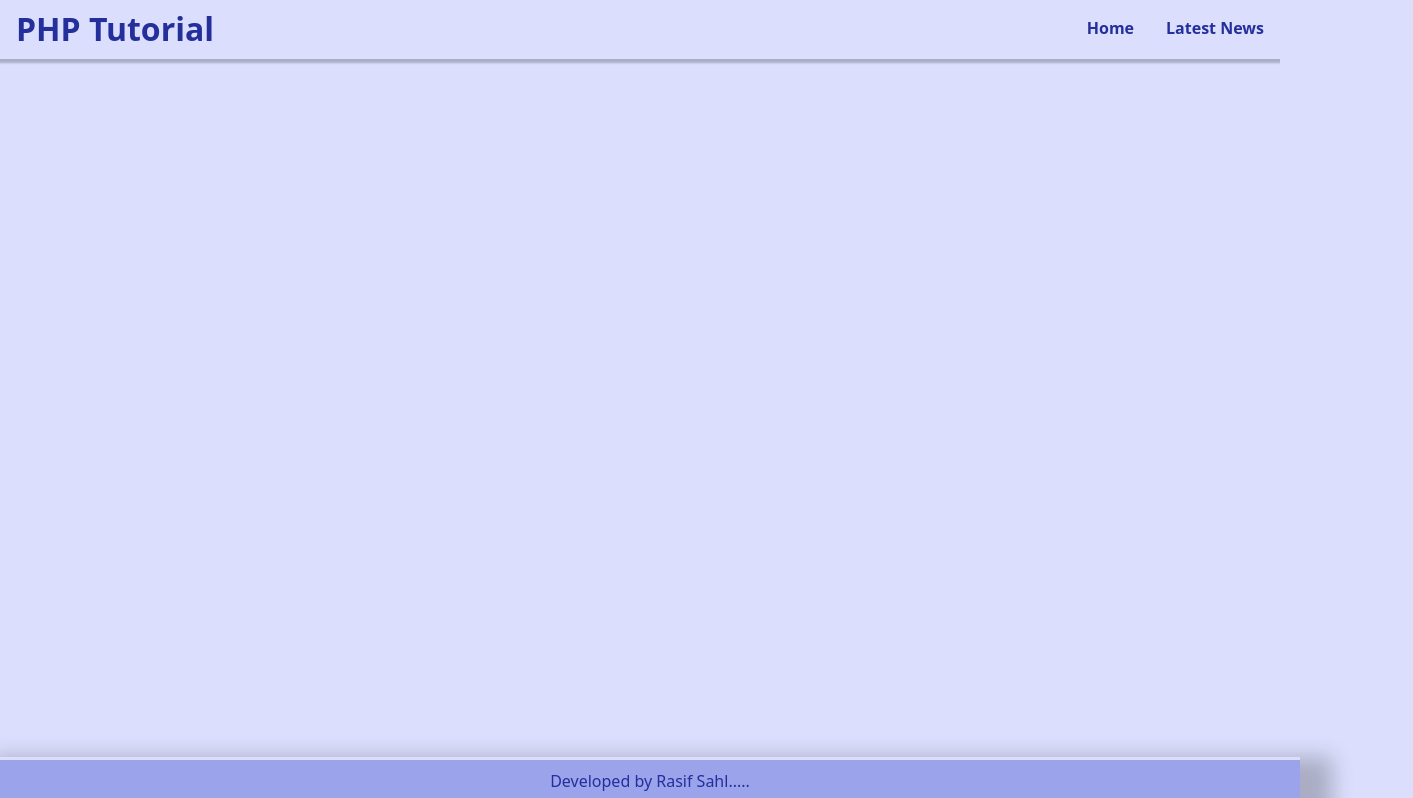
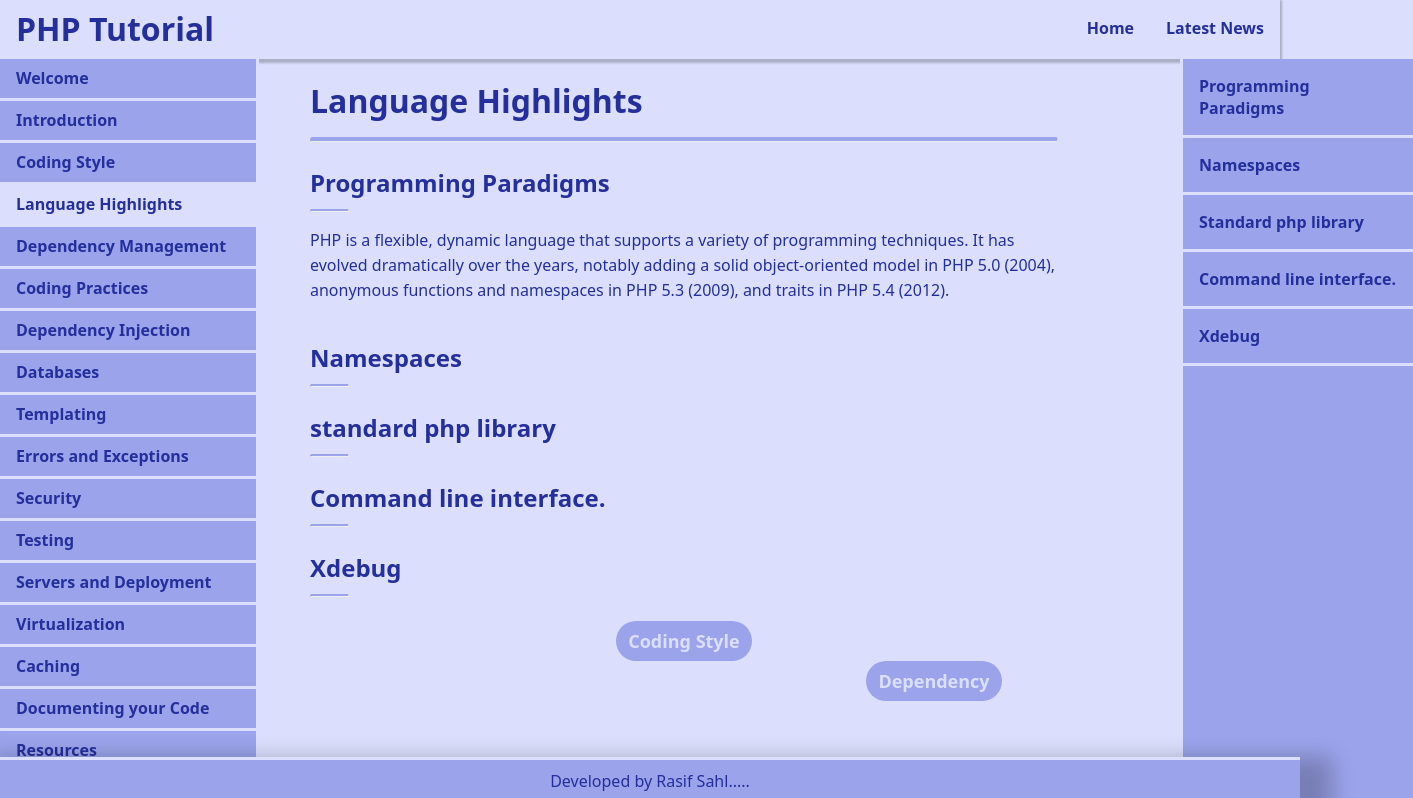
Before and after one commit to rasif-sahl/php, a React (Create React App) app: page /languageHighlights in a window 1280 px wide. Shown: the top 798 px of the page, 1413 px wide, since content can reach past the window. Built offline with nearby package versions, Linux system fonts and the light colour scheme.

Commit message:
content and file update

```diff
--- a/src/js/App.jsx
+++ b/src/js/App.jsx
@@ -7,7 +7,7 @@ import Footer from "./Footer/Footer.jsx";
 import Welcome from './Pages/Content/Welcome.jsx';
 import Introduction from './Pages/Content/Introduction.jsx';
 import CodingStyle from './Pages/Content/CodingStyle.jsx';
-import ProgrammingParadigms from './Pages/Content/ProgrammingParadigms.jsx';
+import LanguageHighlights from './Pages/Content/LanguageHighlights.jsx';
 import DependencyManagement from './Pages/Content/DependencyManagement.jsx';
 import CodingPractices from './Pages/Content/CodingPractices.jsx';
 
@@ -42,7 +42,7 @@ function App() {
             <Route path="" element={<Welcome />} />
             <Route path="introduction" element={<Introduction />} />
             <Route path="codingStyle" element={<CodingStyle/>} />
-            <Route path="programmingParadigms" element={<ProgrammingParadigms />} />
+            <Route path="languageHighlights" element={<LanguageHighlights />} />
             <Route path="dependencyManagement" element={<DependencyManagement />} />
             <Route path="codingPractices" element={<CodingPractices/>} />
 
--- a/src/js/Navigation/SideBar/SideBarRoutes.jsx
+++ b/src/js/Navigation/SideBar/SideBarRoutes.jsx
@@ -17,7 +17,7 @@ export default function SideBarRoutes()
                     <NavLink to="/codingStyle">Coding Style</NavLink>
                 </li>
                 <li>
-                    <NavLink to="/programmingParadigms">Programming Paradigms</NavLink>
+                    <NavLink to="/languageHighlights">Language Highlights</NavLink>
                 </li>
                 <li>
                     <NavLink to="/dependencyManagement">Dependency Management</NavLink>
--- a/src/js/Pages/Content/CodingStyle.jsx
+++ b/src/js/Pages/Content/CodingStyle.jsx
@@ -176,6 +176,27 @@ export default function CodingStyle() {
 
                 <a id="psr_12"><H2 h2="PSR-12" /></a>
 
+                <H3 h3="Overview"/>
+                <p>
+                This specification extends, expands and replaces PSR-2, the coding style guide and requires
+                adherence to PSR-1, the basic coding standard.<br/><br/>
+
+                Like PSR-2, the intent of this specification is to reduce cognitive friction when scanning code from different authors.
+                It does so by enumerating a shared set of rules and expectations about how to format PHP code.
+                This PSR seeks to provide a set way that coding style tools can implement,
+                projects can declare adherence to and developers can easily relate to between different projects.
+                When various authors collaborate across multiple projects,
+                it helps to have one set of guidelines to be used among all those projects.
+                Thus, the benefit of this guide is not in the rules themselves but the sharing of those rules.<br/><br/>
+
+                PSR-2 was accepted in 2012 and since then a number of changes have been made to
+                PHP which has implications for coding style guidelines. Whilst PSR-2 is very comprehensive
+                of PHP functionality that existed at the time of writing,
+                new functionality is very open to interpretation. This PSR, therefore,
+                seeks to clarify the content of PSR-2 in a more modern context with new functionality available,
+                and make the errata to PSR-2 binding.
+                </p>
+
 
 
 
--- a/src/js/Pages/Content/ProgrammingParadigms.jsx
+++ b/src/js/Pages/Content/LanguageHighlights.jsx
@@ -3,11 +3,18 @@ import '../../../scss/pages/main.scss';
 import {H1, H2, H3, H4} from '../../ReusableComponents/Headings.jsx';
 import {Pagination} from '../../ReusableComponents/Pagination.jsx';
 
-export default function ProgrammingParadigms() {
+export default function LanguageHighlights() {
     return <div>
         <div className="content-wrapper">
             <div className="content-display">
-                <a><H1 h1="Programming Paradigms" /></a>
+                <a><H1 h1="Language Highlights" /></a>
+                <br/>
+                <a id="programmingParadigms"><H2 h2="Programming Paradigms" /></a>
+                <p>
+                    PHP is a flexible, dynamic language that supports a variety of programming techniques.
+                    It has evolved dramatically over the years, notably adding a solid object-oriented model in PHP 5.0 (2004),
+                    anonymous functions and namespaces in PHP 5.3 (2009), and traits in PHP 5.4 (2012).
+                </p>
                 <br/>
                 <a id="namespaces"><H2 h2="Namespaces" /></a>
                 <br/>
@@ -26,6 +33,7 @@ export default function ProgrammingParadigms() {
             <div className="right-content-display">
                 {/* <div className="headding">Page Navigation</div> */}
                 <ul>
+                    <li><a href="#programmingParadigms">Programming Paradigms</a></li>
                     <li><a href="#Namespaces">Namespaces</a></li>
                     <li><a href="#standard_php_library">Standard php library</a></li>
                     <li><a href="#command_line_interface">Command line interface.</a></li>
```
